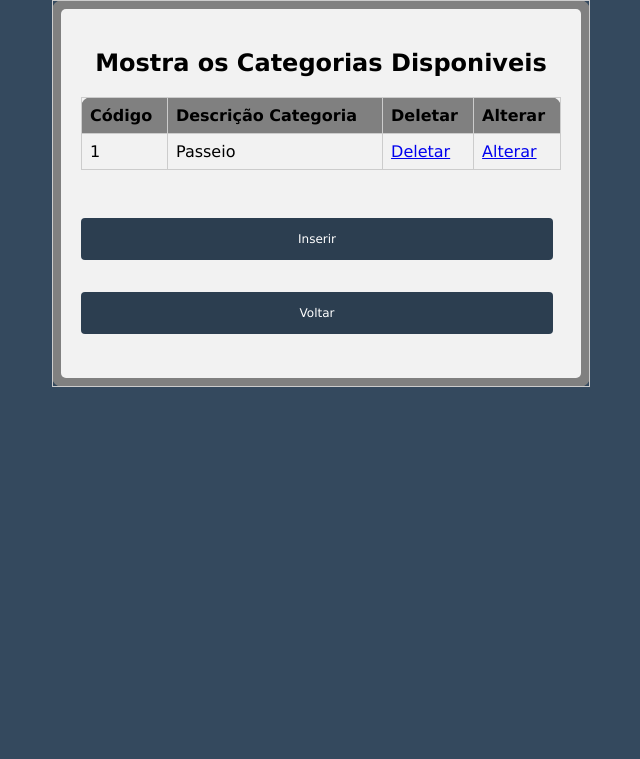
After one commit to jbferraz/locadoraVeiculo, a PHP site: page /views/listaCatVeicDisp.php in a window 1280 px wide. The commit adds this page. Shown: the top 759 px of the page, without its empty margins (319-959 px from the left). Run offline with PHP 8.4, Linux system fonts and the light colour scheme; data comes from the database, SQL or seed files in the repository.

Commit message:
lista categoria pronto

```diff
--- a/models/catVeiculoInserido.php
+++ b/models/catVeiculoInserido.php
@@ -5,7 +5,7 @@
                 @import '../config/style.css';
             </style>
             <title>Veículo cadastrado</title>
-            <meta http-equiv="refresh" content="2 ;../views/listaVeicDisp.php"/>
+            <meta http-equiv="refresh" content="0 ;../views/listaCatVeicDisp.php"/>
     </head>
     <body>
         <?php
@@ -21,6 +21,6 @@
         }
         ?>
         <p><a href="inserirCatVeiculo.php">Voltar</a></p>
-        <p><a href="../views/listaVeicDisp.php">Mostrar</a></p>
+        <p><a href="../views/listaCatVeicDisp.php">Mostrar</a></p>
     </body>
 </html>
--- a/models/veiculoInserido.php
+++ b/models/veiculoInserido.php
@@ -4,12 +4,8 @@
             <style type="text/css">
                 @import '../config/style.css';
             </style>
-
-
             <title>Veículo cadastrado</title>
-
-
-            <meta http-equiv="refresh" content="2 ;../views/listaVeicDisp.php"/>
+            <meta http-equiv="refresh" content="0 ;../views/listaVeicDisp.php"/>
     </head>
     <body>
         <?php
--- /dev/null
+++ b/views/listaCatVeicDisp.php
@@ -0,0 +1,52 @@
+<html  xmlns="http://www.w3.org/1999/xhtml" lang="pt-br" xml:lang="pt-br">
+    <head>
+        <meta charset="UTF-8" http-equiv="Content-Type">
+            <style type="text/css">
+                @import '../config/style.css';
+            </style>
+            <script type="text/javascript">
+
+                window.onload = function () {
+                    document.getElementById("categoria").onchange = function () {
+                        this.parentNode.action = this.value + ".php";
+                    }
+                }
+            </script>
+            <title>Categorias de Veículos</title>
+            <meta name="viewport" content="width=device-width; initial-scale=1.0; maximum-scale=1.0;"/>
+    </head>
+    <body>
+        <center>
+            <table align=‘center'>
+                <tr><td align='center'>
+                        <div id="quatro">
+                            <form>
+
+                                <?php
+                                require("../controller/conecta.inc");
+                                conecta_bd() or die("Não é possível conectar-se ao servidor.");
+                                $resultado = mysql_query("Select * from categoriaveiculo order by descCatVeiculo") or die("Não é possível consultar categoria de veículos.");
+                                print("<center><h2>Mostra os Categorias Disponiveis</h2>");
+                                print("<table border='1' bordercolor='blue'>");
+                                print("<tr><td><b>Código</td>");
+                                print("<td><b>Descrição Categoria</td>");
+                                print("<td><b>Deletar</td><td><b>Alterar</td></tr>");
+                                while ($linha = mysql_fetch_array($resultado)) {
+                                    $Codigo = $linha["idCatVeiculo"];
+                                    $descCatVeiculo = $linha["descCatVeiculo"];
+                                    print("<tr><td align='center'>$Codigo</td>");
+                                    print("<td>$descCatVeiculo</td>");
+                                    print("<td><a href='../models/deletarCatVeiculo.php?cod=$Codigo'>Deletar</a></td>"); //Refatorar Deletar
+                                    print("<td><a href='../models/alteraCatVeiculo.php?cod=$Codigo'>Alterar</a></td></tr>"); //Refatorar Alterar
+                                }
+                                print("</table></center>");
+                                ?>
+                                <p><a href="../models/insereCatVeiculo.php" class="button_voltar" >Inserir</a></p>
+                                <p><a href="../index.php" class="button_voltar" >Voltar</a></p>
+                            </form>
+                        </div>
+                    </td></tr>
+            </table>
+
+    </body>
+</html>
--- a/views/listaVeicDisp.php
+++ b/views/listaVeicDisp.php
@@ -20,7 +20,7 @@
             <table align=‘center'>
                 <tr><td align='center'>
                         <div id="quatro">
-                            <<form>
+                            <form>
 
                                 <?php
                                 require("../controller/conecta.inc");
```
